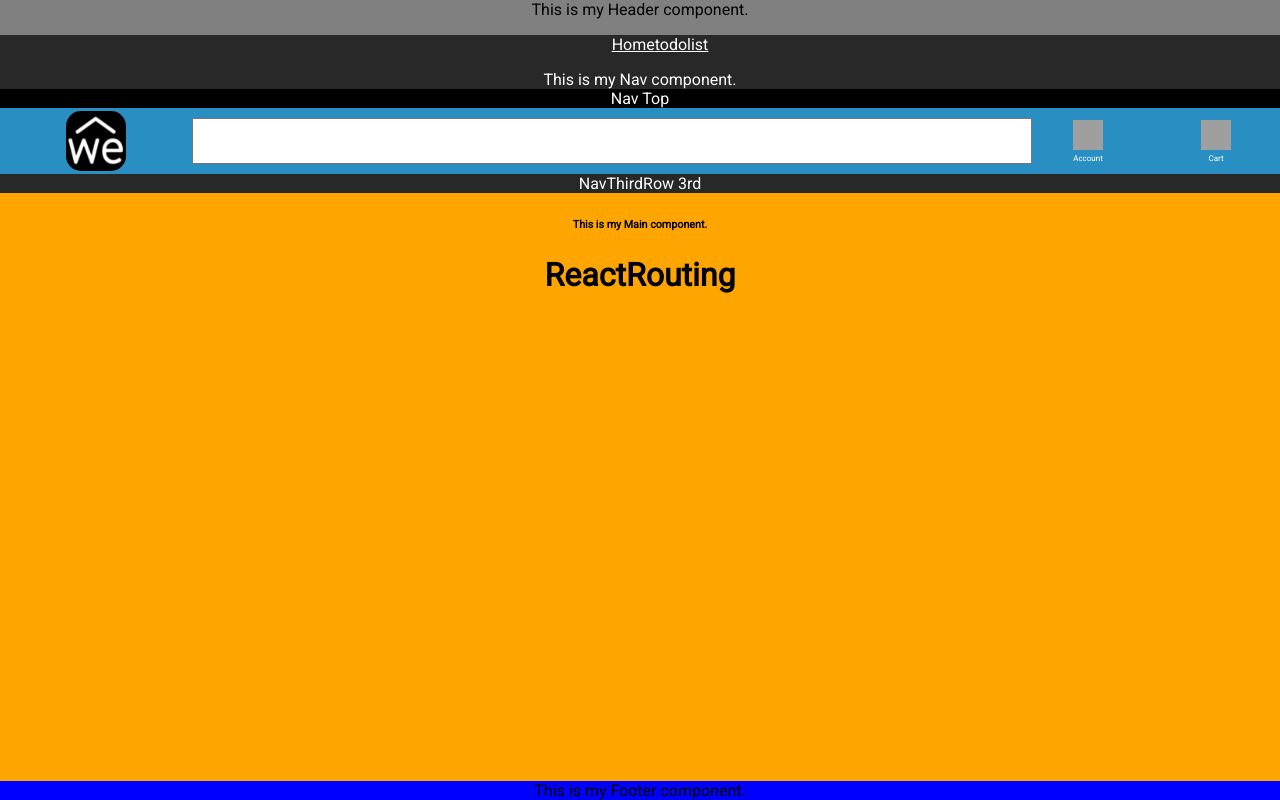
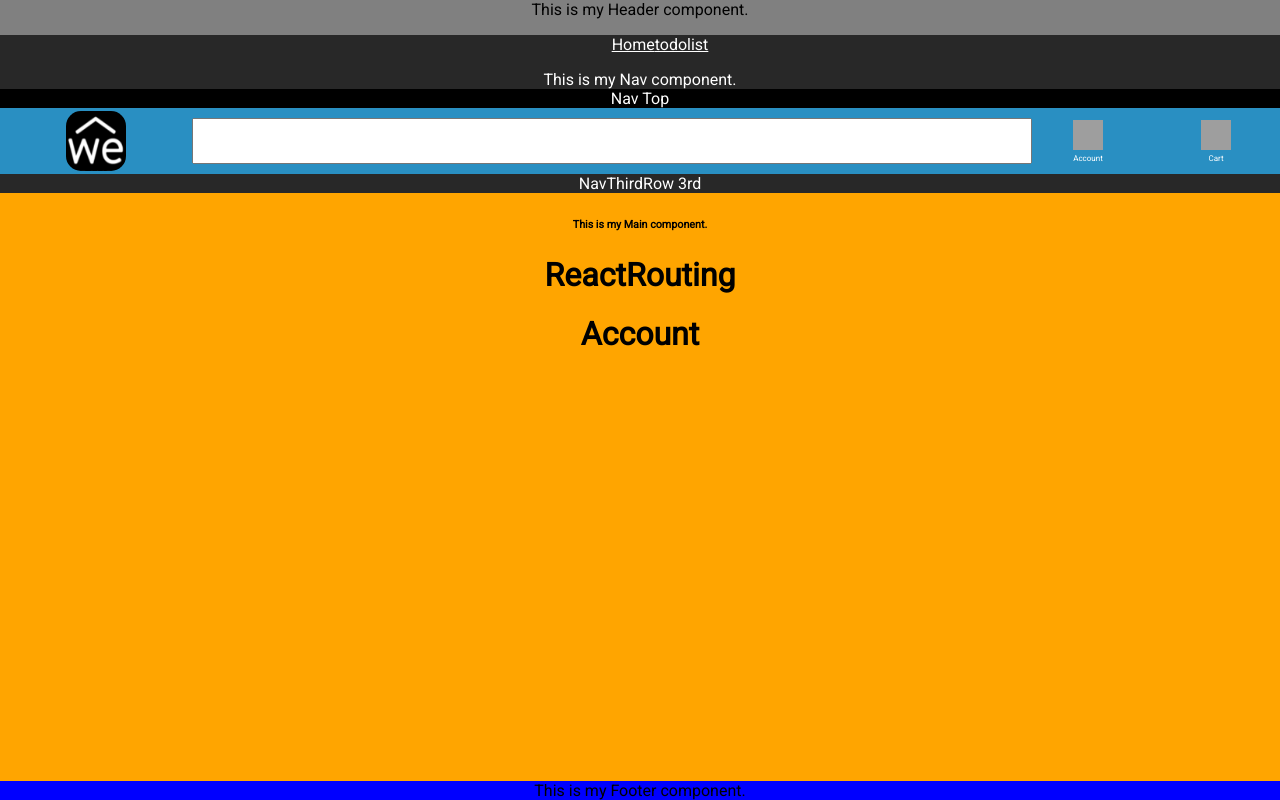
Before and after one commit to ccatto/cattoreactfun2018, a React (Create React App) app in the folder cattoreactappfunny2018may/: page /account in a window 1280 px wide. Built offline with nearby package versions, Linux system fonts and the light colour scheme; grey boxes are pictures that could not be loaded.

Commit message:
2nd row Nave links put in place
anchor tags now in for nav 2nd row

```diff
--- a/cattoreactappfunny2018may/src/Components/Account.js
+++ b/cattoreactappfunny2018may/src/Components/Account.js
@@ -5,7 +5,7 @@ class Account extends Component {
   render() {
     return (
       <div>
-          This is my Account component.
+        <h1> Account </h1>
     </div>
     );
   }
--- a/cattoreactappfunny2018may/src/Components/NavSecondRow.js
+++ b/cattoreactappfunny2018may/src/Components/NavSecondRow.js
@@ -8,21 +8,23 @@ class NavSecondRow extends Component {
       <div className="nav2ndrow">
         <ul className="listStyleTypeNone ulFlex">
           <li className="width15per displayFlexColumn alignItemsCenter">
-            <img className="square60 borderRadius15px" src={we} alt={we} />
+            <a href='/' className="width15per displayFlexColumn alignItemsCenter">
+              <img className="square60 borderRadius15px" src={we} alt={we} />
+            </a>
           </li>
           <li className="width65per displayFlexColumn paddingTopBottom10px">
             <input className="width100 " />
           </li>
           <li className="width10per displayFlexColumn">
-            <span>
+            <a href='/account'>
               <img className="square30" src="https://delivery.yellowcabpizza.com/images/user_icon.png" />
-            </span>
+            </a>
             <span className="fontsize8px">Account</span>
           </li>
           <li className="width10per displayFlexColumn">
-            <span>
+            <a href='/cart'>
               <img className="square30" src="https://www.iconsdb.com/icons/preview/white/cart-70-xxl.png" />
-            </span>
+            </a>
             <span className="fontsize8px">Cart</span>
           </li>
         </ul>
--- a/cattoreactappfunny2018may/src/Components/ReactRouting.js
+++ b/cattoreactappfunny2018may/src/Components/ReactRouting.js
@@ -3,7 +3,8 @@ import { BrowserRouter as Router, Route, Link } from "react-router-dom";
 
 import Home from './Home.js';
 import ToDoList from './ToDoList.js'
-
+import Account from './Account.js'
+import Cart from './Cart.js'
 
 class ReactRouting extends Component {
   render() {
@@ -15,6 +16,8 @@ class ReactRouting extends Component {
         <Router>
           <switch>
           <Route exact path='/' component={Home} />
+          <Route path='/account' component={Account} />
+          <Route path='/cart' component={Cart} />
           <Route path='/todolist' component={ToDoList} />
           </switch>
         </Router>
```
Lines whose indentation alone changed are shown as unchanged.
